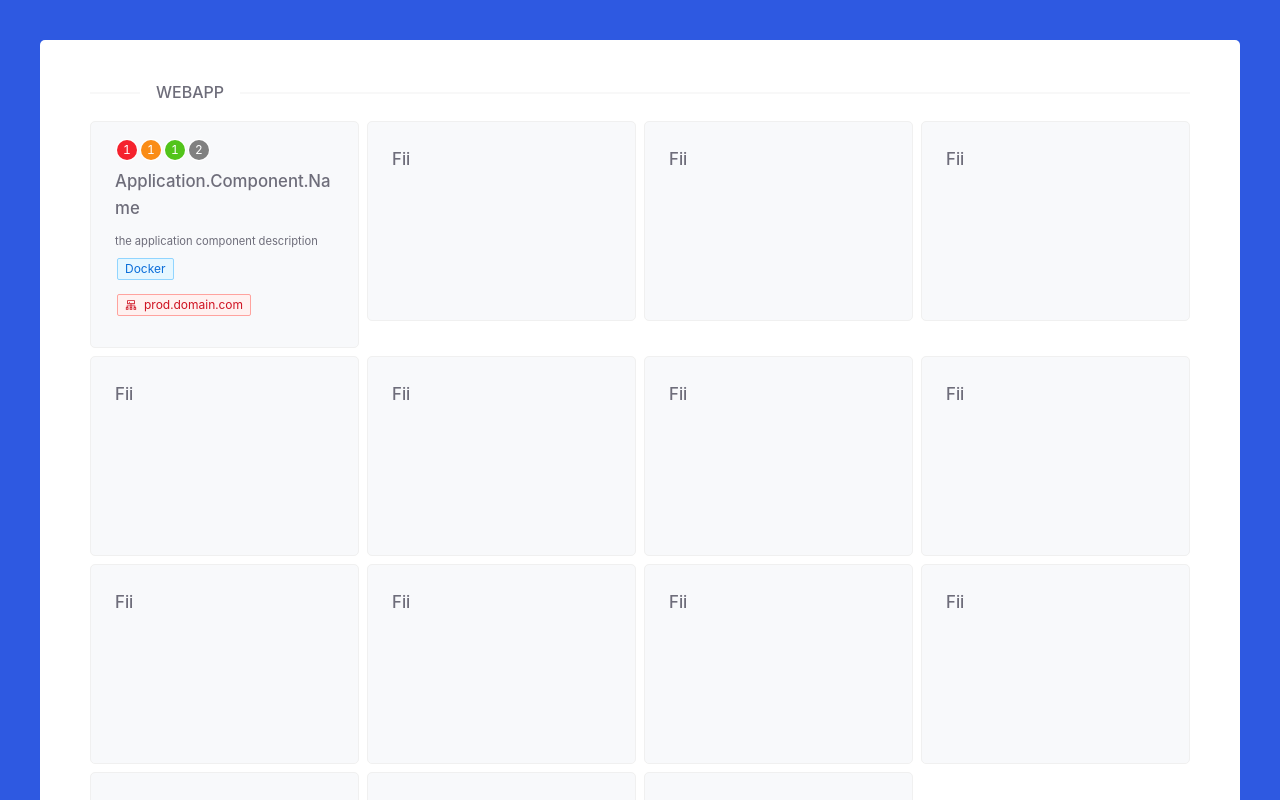
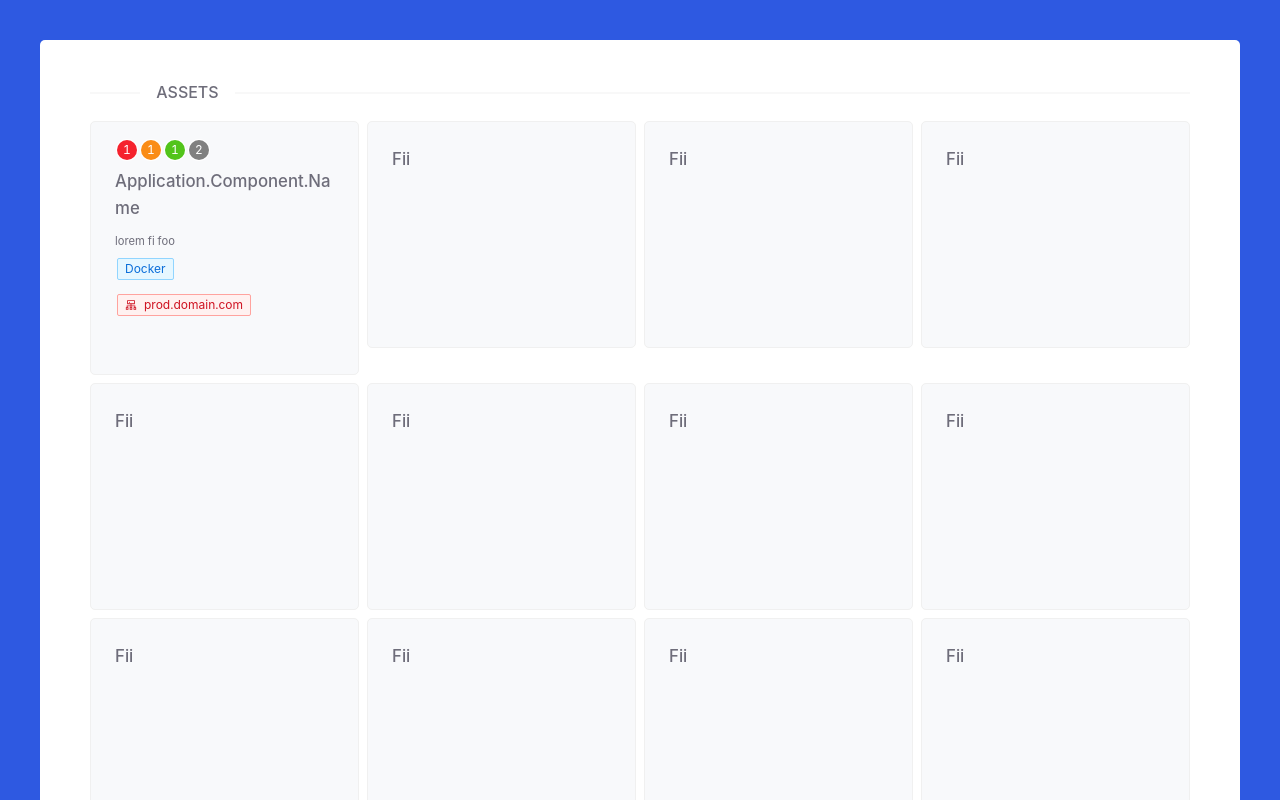
Before and after one commit to Esenor/ACMD, a React (Create React App) app: page / in a window 1280 px wide. Shown: the top 800 px of the page. Built offline with nearby package versions, Linux system fonts and the light colour scheme.

Commit message:
open application components pas a modal to see more information (wip)

```diff
--- a/src/@types/ApplicationComponent.tsx
+++ b/src/@types/ApplicationComponent.tsx
@@ -5,10 +5,10 @@ export enum environmentEnum {
 }
 
 export enum usageEnum {
-  WebApp = 'web-app',
-  Website = 'website',
-  Service = 'service',
-  Backend = 'backend'
+  asset = 'asset',
+  webApplication = 'webApplication',
+  service = 'service',
+  backend = 'backend'
 }
 
 export enum informationScopeEnum {
@@ -38,6 +38,7 @@ export interface InformationInterface {
 export interface ApplicationComponentInterface {
   usage: usageEnum
   name: string
+  summary?: string
   description?: string
   technologies: TechnologyInterface[]
   locations: LocationInterface[]
--- a/src/components/App.tsx
+++ b/src/components/App.tsx
@@ -10,6 +10,7 @@ const getApplicationComponentsByUsage = (applicationComponentsDataList: Applicat
       <ApplicationComponent
         usage={a.usage}
         name={a.name}
+        summary={a.summary}
         description={a.description}
         technologies={a.technologies}
         locations={a.locations}
@@ -24,27 +25,27 @@ const App = () => {
       <GlobalStyle/>
       <AppLayout>
         <PaddedContent>
-          <StyledDivider orientation='left'>WebApp</StyledDivider>
+          <StyledDivider orientation='left'>Assets</StyledDivider>
           <Row gutter={[8, 8]}>
-            {getApplicationComponentsByUsage(applicationComponentsData, usageEnum.WebApp)}
+            {getApplicationComponentsByUsage(applicationComponentsData, usageEnum.asset)}
           </Row>
         </PaddedContent>
         <PaddedContent>
-          <StyledDivider orientation='left'>Websites</StyledDivider>
+          <StyledDivider orientation='left'>Web applications</StyledDivider>
           <Row gutter={[8, 8]}>
-            {getApplicationComponentsByUsage(applicationComponentsData, usageEnum.Website)}
+            {getApplicationComponentsByUsage(applicationComponentsData, usageEnum.webApplication)}
           </Row>
         </PaddedContent>
         <PaddedContent>
           <StyledDivider orientation='left'>Services</StyledDivider>
           <Row gutter={[8, 8]}>
-            {getApplicationComponentsByUsage(applicationComponentsData, usageEnum.Service)}
+            {getApplicationComponentsByUsage(applicationComponentsData, usageEnum.service)}
           </Row>
         </PaddedContent>
         <PaddedContent>
           <StyledDivider orientation='left'>Backend</StyledDivider>
           <Row gutter={[8, 8]}>
-            {getApplicationComponentsByUsage(applicationComponentsData, usageEnum.Backend)}
+            {getApplicationComponentsByUsage(applicationComponentsData, usageEnum.backend)}
           </Row>
         </PaddedContent>
       </AppLayout>
--- a/src/components/ApplicationComponent.tsx
+++ b/src/components/ApplicationComponent.tsx
@@ -1,6 +1,7 @@
-import React from 'react'
+import React, { useState } from 'react'
 import styled from 'styled-components'
-import { Card } from 'antd'
+import { Card, Modal, Button, Divider } from 'antd'
+import { SearchOutlined } from '@ant-design/icons'
 import Title from './Title'
 import TagContainer from './TagContainer'
 import TechnologyTag from './TechnologyTag'
@@ -12,6 +13,7 @@ export interface ApplicationComponentProps {
   usage: usageEnum
   color?: string
   name: string
+  summary?: string
   description?: string
   technologies: TechnologyInterface[]
   locations: LocationInterface[]
@@ -22,7 +24,14 @@ interface StyledCardProps {
   topColor?: string
 }
 
-const ApplicationComponent = ({ informations, name, description, technologies, locations }: ApplicationComponentProps) => {
+const ApplicationComponent = ({ informations, name, description, summary, technologies, locations }: ApplicationComponentProps) => {
+  const [modalIsVisible, changeModalVisibility] = useState(false)
+  const closeModal = () => {
+    changeModalVisibility(false)
+  }
+  const openModal = () => {
+    changeModalVisibility(true)
+  }
   const technologiesTags = technologies.map((t: TechnologyInterface, i) => (
     <TechnologyTag name={t.name} color={t.color} key={i}/>
   ))
@@ -32,26 +41,67 @@ const ApplicationComponent = ({ informations, name, description, technologies, l
   return (
     <>
       <StyledCard>
-        <Card>
+        <Card actions={[<SearchOutlined onClick={openModal}/>]}>
           <InformationBadges informations={informations} />
-          <Title title={name} subtitle={description} />
+          <Title title={name} subtitle={summary} />
           <TagContainer>{technologiesTags}</TagContainer>
           <TagContainer>{locationsTags}</TagContainer>
         </Card>
       </StyledCard>
+      <StyledModal
+        width='60%'
+        title={<Title title={name} subtitle={summary} />}
+        visible={modalIsVisible}
+        onCancel={closeModal}
+        onOk={closeModal}
+        footer={<Button type='primary' onClick={closeModal}>Ok</Button>}>
+        <Divider orientation='left'>Description</Divider>
+        <p>{description}</p>
+        <Divider orientation='left'>Technologies</Divider>
+        <TagContainer>{technologiesTags}</TagContainer>
+        <Divider orientation='left'>Environments locations</Divider>
+        <TagContainer>{locationsTags}</TagContainer>
+        <Divider orientation='left'>Actions</Divider>
+        <InformationBadges informations={informations} />
+      </StyledModal>
     </>
   )
 }
 
+const StyledModal = styled(Modal)`
+  .ant-modal-header {
+    border-radius: 5px 5px 0px 0px;
+  }
+  .ant-modal-content {
+    border-radius: 5px;
+  }
+`
+
 const StyledCard = styled.div`
   .ant-card {
-    min-height: 200px;
     border-radius: 5px;
     color: #6E6D7A;
     background: #F8F9FB;
-    cursor: pointer;
+    /* cursor: pointer; */
     &:hover {
       box-shadow: 10px 10px 17px -6px rgba(194, 194, 194, 0.5);
+      .ant-card-actions {
+        visibility: visible;
+        &:hover {
+          background: #E6F7FF;
+          transition: all 250ms;
+        }
+      }
+    }
+    .ant-card-body {
+      min-height: 178px;
+      padding: 24px 24px 4px 24px;
+    }
+    .ant-card-actions {
+      height: 47px;
+      max-height: 47px;
+      visibility: hidden;
+      transition: all 150ms;
     }
   }
 `
--- a/src/data.ts
+++ b/src/data.ts
@@ -1,8 +1,9 @@
 import { ApplicationComponentInterface, environmentEnum, usageEnum, informationScopeEnum } from './@types/ApplicationComponent'
 export const applicationComponentsData: ApplicationComponentInterface[] = [
   {
-    usage: usageEnum.WebApp,
+    usage: usageEnum.asset,
     name: 'application.component.name',
+    summary: 'lorem fi foo',
     description: 'the application component description',
     technologies: [
       {
@@ -50,98 +51,98 @@ export const applicationComponentsData: ApplicationComponentInterface[] = [
     ]
   },
   {
-    usage: usageEnum.WebApp,
+    usage: usageEnum.asset,
     name: 'fii',
     technologies: [],
     locations: [],
     informations: []
   },
   {
-    usage: usageEnum.WebApp,
+    usage: usageEnum.asset,
     name: 'fii',
     technologies: [],
     locations: [],
     informations: []
   },
   {
-    usage: usageEnum.WebApp,
+    usage: usageEnum.asset,
     name: 'fii',
     technologies: [],
     locations: [],
     informations: []
   },
   {
-    usage: usageEnum.WebApp,
+    usage: usageEnum.asset,
     name: 'fii',
     technologies: [],
     locations: [],
     informations: []
   },
   {
-    usage: usageEnum.WebApp,
+    usage: usageEnum.asset,
     name: 'fii',
     technologies: [],
     locations: [],
     informations: []
   },
   {
-    usage: usageEnum.WebApp,
+    usage: usageEnum.asset,
     name: 'fii',
     technologies: [],
     locations: [],
     informations: []
   },
   {
-    usage: usageEnum.WebApp,
+    usage: usageEnum.asset,
     name: 'fii',
     technologies: [],
     locations: [],
     informations: []
   },
   {
-    usage: usageEnum.WebApp,
+    usage: usageEnum.asset,
     name: 'fii',
     technologies: [],
     locations: [],
     informations: []
   },
   {
-    usage: usageEnum.WebApp,
+    usage: usageEnum.asset,
     name: 'fii',
     technologies: [],
     locations: [],
     informations: []
   },
   {
-    usage: usageEnum.WebApp,
+    usage: usageEnum.asset,
     name: 'fii',
     technologies: [],
     locations: [],
     informations: []
   },
   {
-    usage: usageEnum.WebApp,
+    usage: usageEnum.asset,
     name: 'fii',
     technologies: [],
     locations: [],
     informations: []
   },
   {
-    usage: usageEnum.WebApp,
+    usage: usageEnum.asset,
     name: 'fii',
     technologies: [],
     locations: [],
     informations: []
   },
   {
-    usage: usageEnum.WebApp,
+    usage: usageEnum.asset,
     name: 'fii',
     technologies: [],
     locations: [],
     informations: []
   },
   {
-    usage: usageEnum.WebApp,
+    usage: usageEnum.asset,
     name: 'fii',
     technologies: [],
     locations: [],
--- a/src/index.tsx
+++ b/src/index.tsx
@@ -4,8 +4,8 @@ import App from './components/App'
 import './index.css'
 
 ReactDOM.render(
-  <React.StrictMode>
+  <>
     <App />
-  </React.StrictMode>,
+  </>,
   document.getElementById('root')
 )
```
